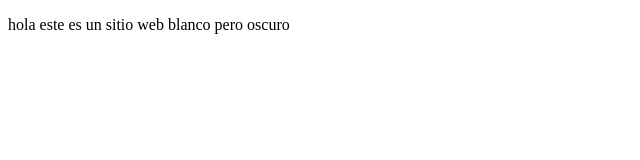
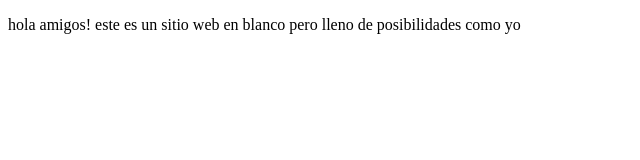
Before and after one commit to xavier-sp/proyectoDemoCursoPrework, a plain HTML site: page index.html in a window 1280 px wide. Shown: the whole page, without its empty margins (0-640 px from the left). Drawn offline with Linux system fonts and the light colour scheme.

Commit message:
cambios agregados como io lol

```diff
--- a/index.html
+++ b/index.html
@@ -7,6 +7,8 @@
   <title>Hola mundo</title>
 </head>
 <body>
-  <p>hola este es un sitio web blanco pero oscuro</p>
+  <p>hola amigos! este es un sitio web en blanco pero lleno de posibilidades
+    como yo
+  </p>
 </body>
 </html>
```
